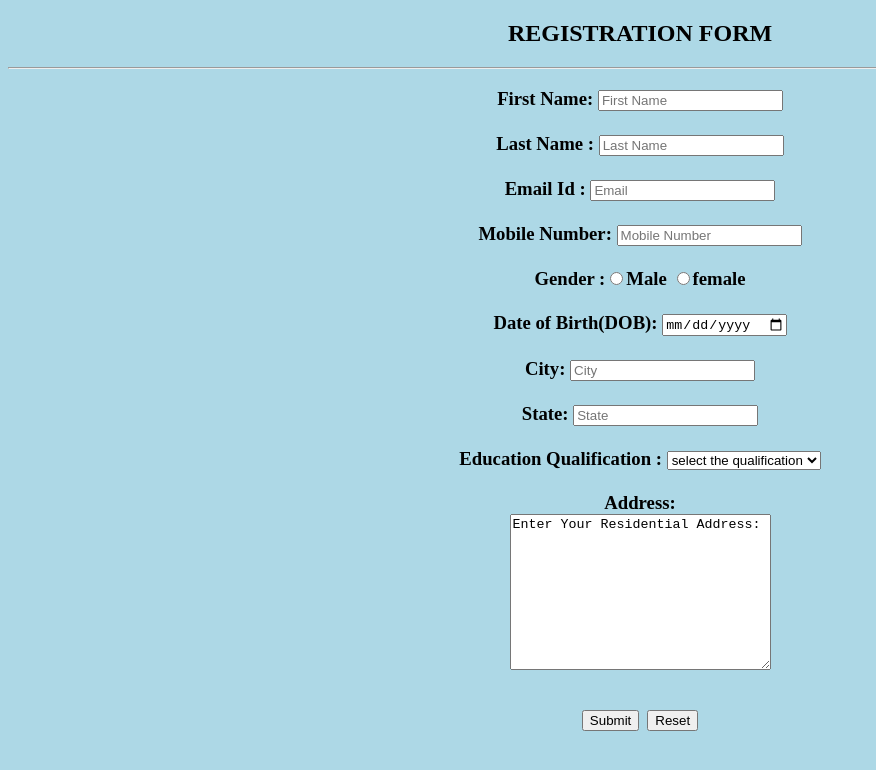
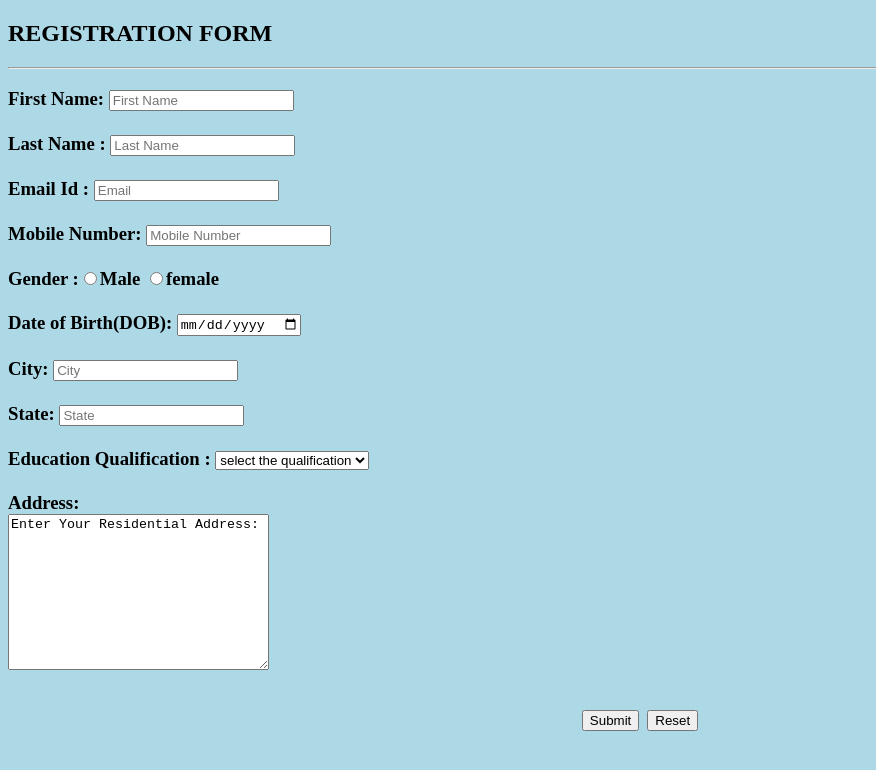
Before and after one commit to vamshikrishnareddy1501/registerform, a plain HTML site: page index.html in a window 1280 px wide. Shown: the whole page, without its empty margins (0-876 px from the left). Drawn offline with Linux system fonts and the light colour scheme.

Commit message:
Update index.html

```diff
--- a/index.html
+++ b/index.html
@@ -1,14 +1,7 @@
 <!DOCTYPE html>
 <html>
 <head>
-<style>
-	h2,h3{
-		text-align:center;
 
-	}
-
-
-</style>
 </head>
 <body bgcolor="lightblue">
 <h2>REGISTRATION FORM </h2>
```
